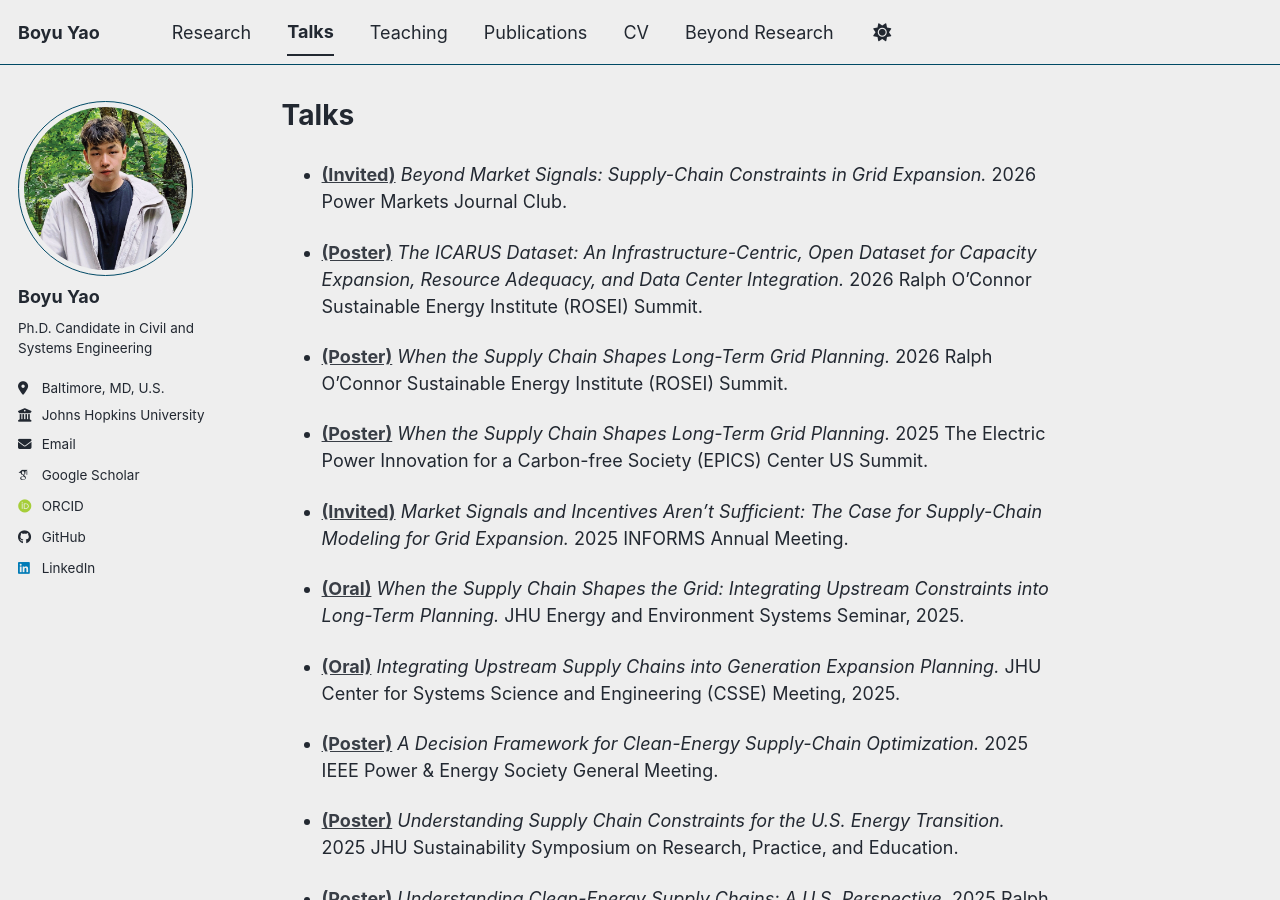
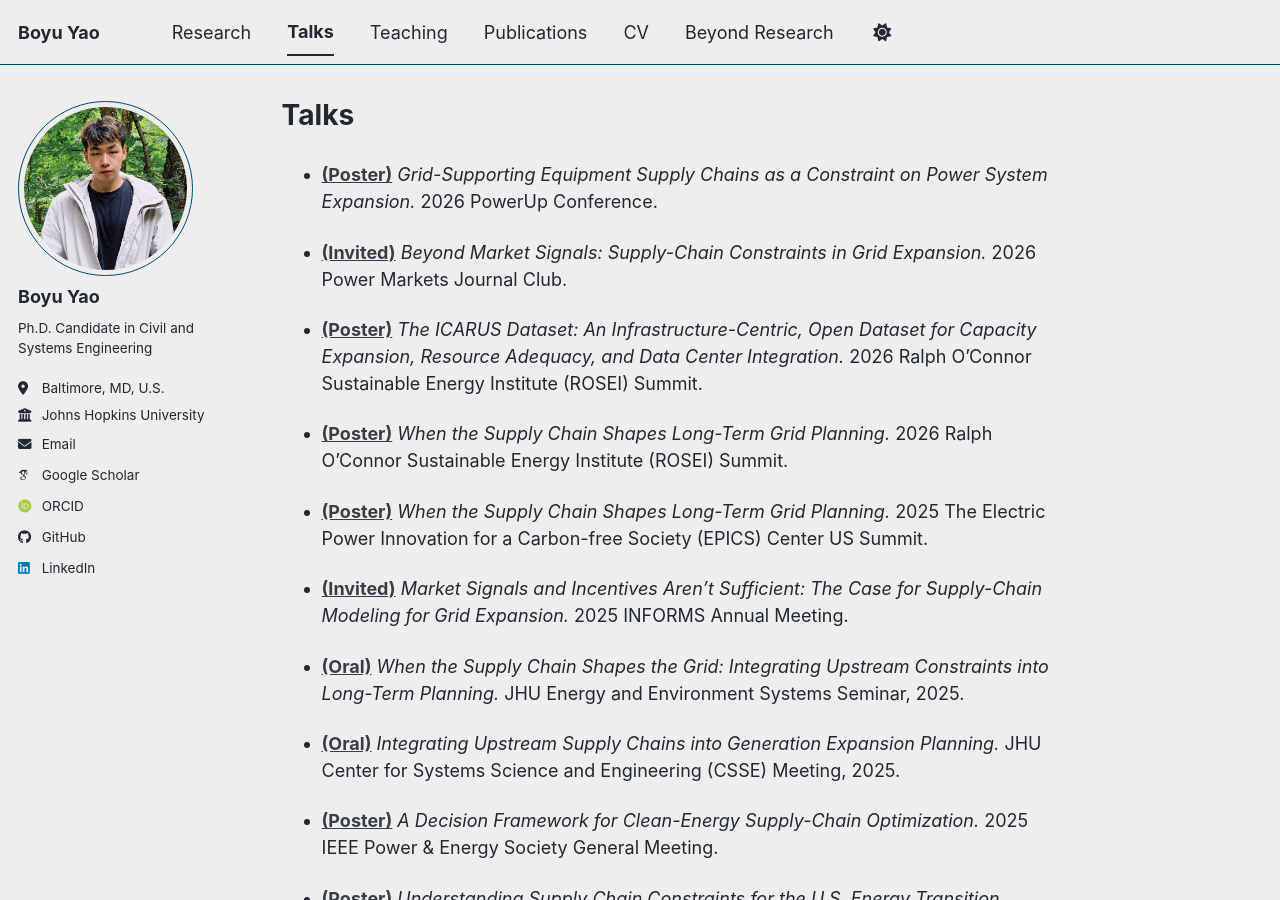
Before and after one commit to 3000dust/3000dust.github.io, a Jekyll site: the page built from _pages/talks.md, in a window 1280 px wide and 900 px high. Built offline with Jekyll 4.4.1, drawn with Linux system fonts in a browser that asks for light colours; some web fonts are replaced; a script bundle is joined from its source files by our own code; library files that are not in the unit come from our copies.

Commit message:
Update PowerUp

```diff
--- a/_pages/talks.md
+++ b/_pages/talks.md
@@ -3,6 +3,8 @@ permalink: /talks/
 title: "Talks"
 author_profile: true
 ---
+
+* [**(Poster)**](/files/talks/2026_PowerUP.pdf) *Grid-Supporting Equipment Supply Chains as a Constraint on Power System Expansion.* 2026 PowerUp Conference.
 
 * [**(Invited)**](/files/talks/2026_Market.pdf) *Beyond Market Signals: Supply-Chain Constraints in Grid Expansion.* 2026 Power Markets Journal Club.
 
```
Also changed, not shown: 1 other file.
